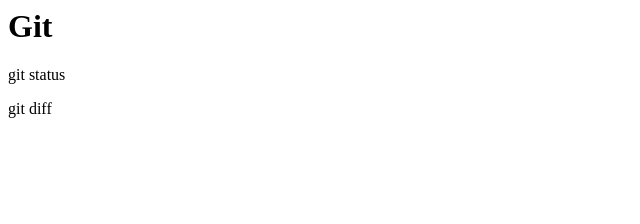
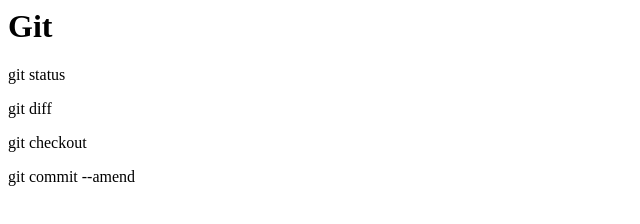
Before and after one commit to misopan/git_tutorial, a plain HTML site: page index.html in a window 1280 px wide. Shown: the whole page, without its empty margins (0-640 px from the left). Drawn offline with Linux system fonts and the light colour scheme.

Commit message:
git commitを修正

```diff
--- a/index.html
+++ b/index.html
@@ -1,3 +1,5 @@
 <h1>Git</h1>
 <p>git status</p>
 <p>git diff</p>
+<p>git checkout</p>
+<p>git commit --amend</p>
```
